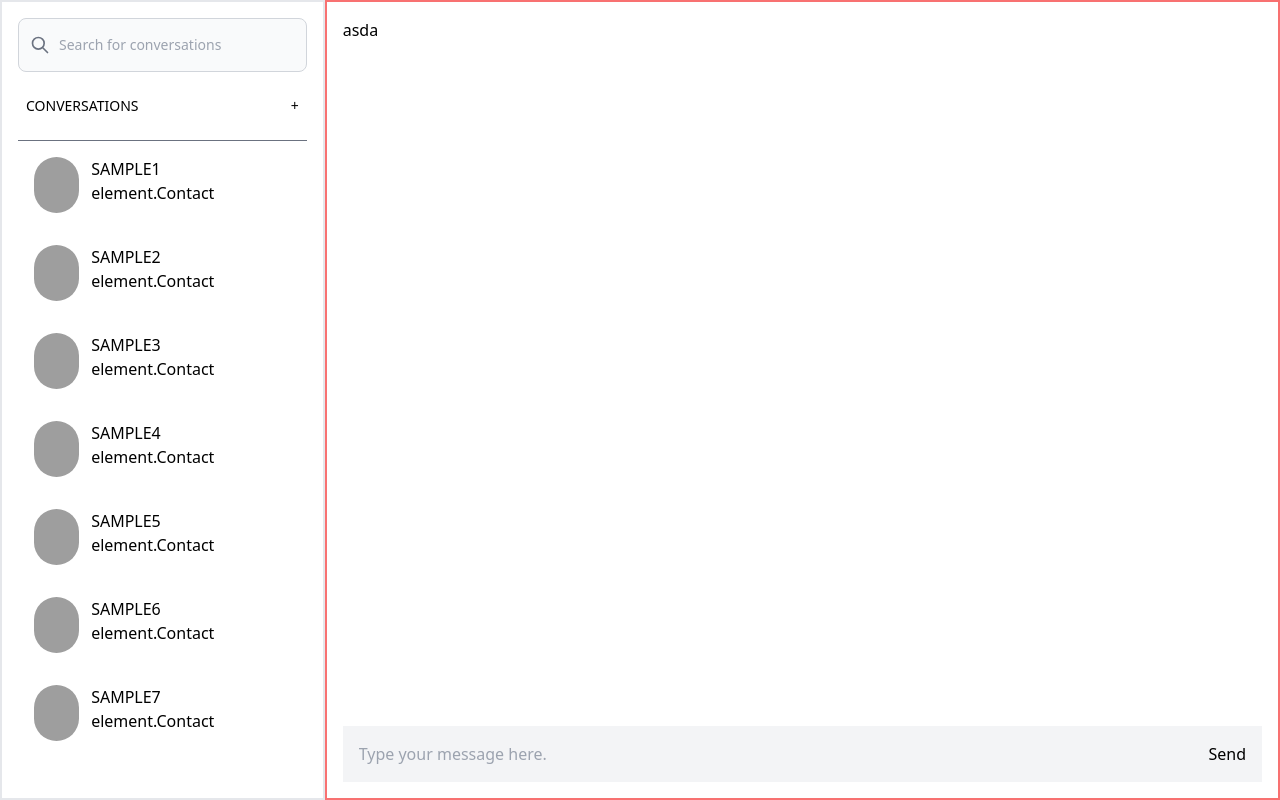
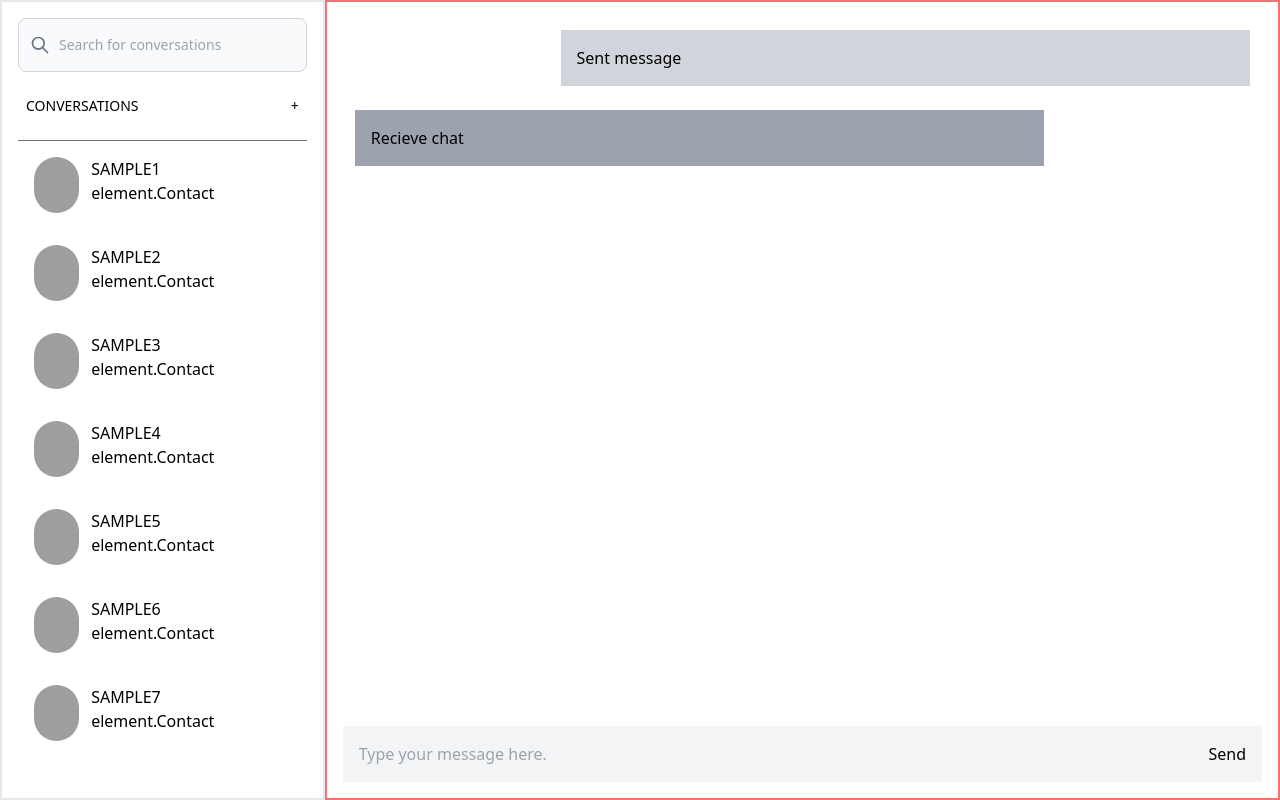
Before and after one commit to Pushkar808/React-Project, a React (Create React App) app: page / in a window 1280 px wide. Built offline with nearby package versions, Linux system fonts and the light colour scheme; grey boxes are pictures that could not be loaded.

Commit message:
added chat

```diff
--- a/src/components/mainChat.js
+++ b/src/components/mainChat.js
@@ -1,16 +1,21 @@
 import React from 'react'
+import SendChat from './sendChat';
+import RecieveChat from './recieveChat';
 
 function Mainchat() {
     return (
+        <>
             <div className='w-full flex flex-col border-2 border-red-400 p-4 justify-between'>
                 <div className='w-full'>
-                asda
+                    <SendChat message={"Sent message"} />
+                    <RecieveChat message={"Recieve chat"} />
                 </div>
                 <div className='relative'>
                     <input type='text' className='w-full p-4 pr-16 bg-gray-100' placeholder='Type your message here.' />
-                <button className='absolute right-0 p-4'>Send</button>
+                    <button className='absolute right-0 p-4 hover:bg-gray-300'>Send</button>
                 </div>
             </div>
+        </>
     )
 }
 
--- /dev/null
+++ b/src/components/recieveChat.js
@@ -0,0 +1,13 @@
+import React from 'react'
+
+function RecieveChat(props) {
+    return (
+        <div className='w-full' >
+            <div className='float-left p-4 bg-gray-400 w-3/4 m-3'>
+                {props.message}
+            </div>
+        </div>
+    )
+}
+
+export default RecieveChat;
--- /dev/null
+++ b/src/components/sendChat.js
@@ -0,0 +1,13 @@
+import React from 'react'
+
+function SendChat(props) {
+    return (
+        <div className='w-full' >
+            <div className='float-right p-4 bg-gray-300 w-3/4 m-3'>
+                {props.message}
+            </div>
+        </div>
+    )
+}
+
+export default SendChat
```
Lines whose indentation alone changed are shown as unchanged.
